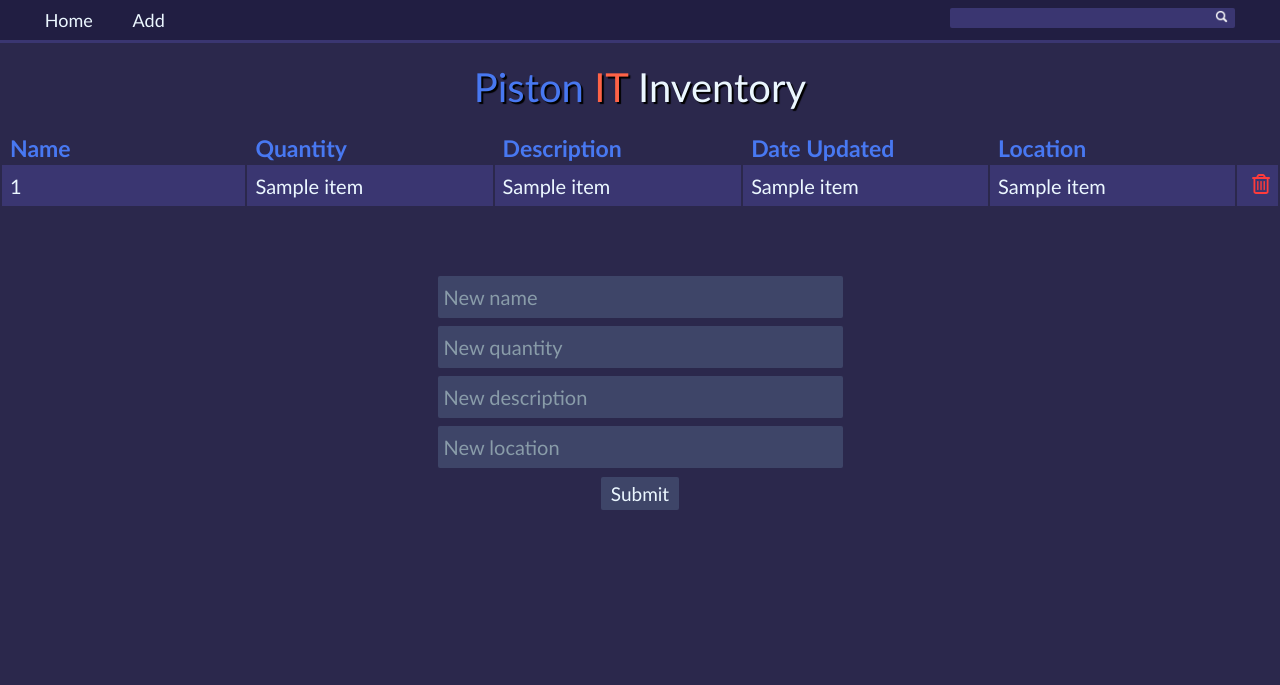
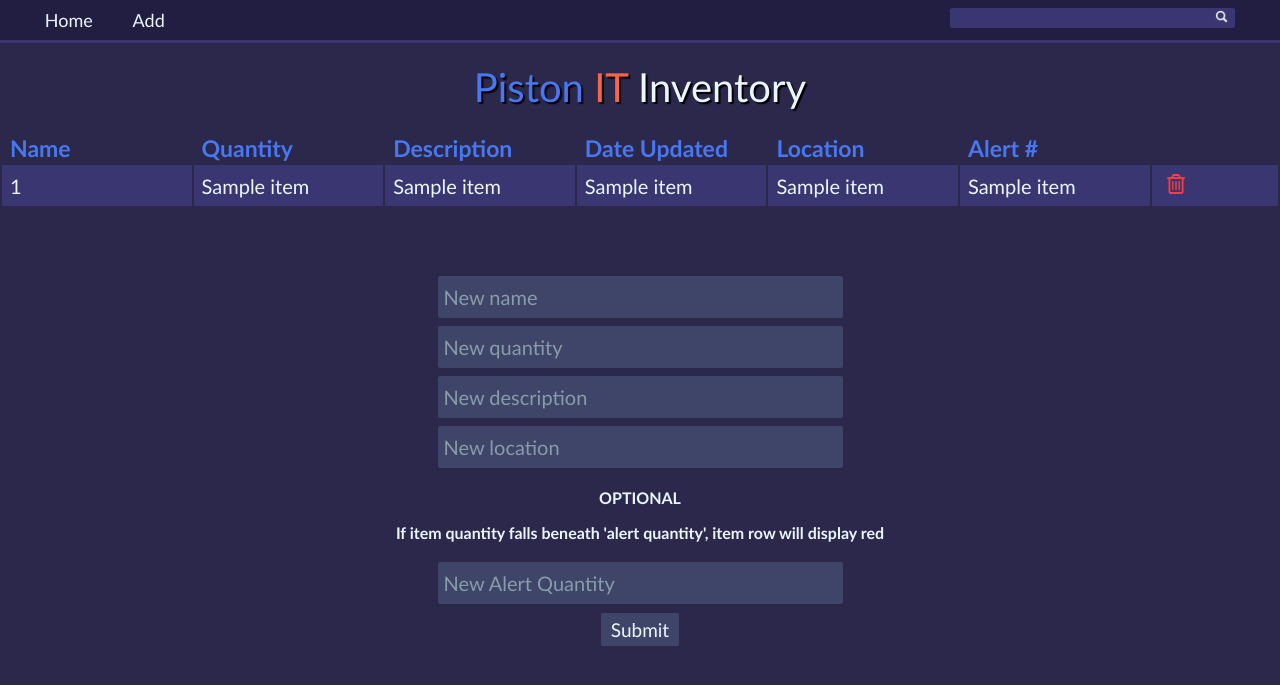
Before and after one commit to aliburkemper12/inventory-system-piston, a Flask app: template src/templates/edit.html in a window 1280 px wide. Shown: the top 685 px of the page. Run offline with Flask 3, Linux system fonts and the light colour scheme; the template is opened without the code that fills it: most values are stand-ins (such as "Sample title", 1, 10 or a date in 2020).

Commit message:
added d_q in sub.html

```diff
--- a/src/app.py
+++ b/src/app.py
@@ -34,16 +34,15 @@
 def home():
     conn = get_db_connection()
     cursor = conn.cursor()
+
     if request.method == "POST":
         name = request.form.get("fname")
         data = cursor.execute('SELECT * FROM item WHERE name = ?', (name,)).fetchall()
         print(data)
 
         if len(data) != 0:
-            print('non-empty')
             return render_template("edit.html", data=data)
         else:
-            print('like')
             data = cursor.execute('SELECT * FROM item WHERE name LIKE ?', ('%' + name + '%',)).fetchall()
             return render_template("index.html", data=data)
 
@@ -85,18 +84,26 @@
 @app.route('/add', methods=["GET", "POST"])
 def add():
     if request.method == "POST":
-        print('in add')
         conn = get_db_connection()
         cursor = conn.cursor()
         new_name = request.form.get("new_name")
         new_quant = request.form.get("new_quant")
         new_desc = request.form.get("new_desc")
         new_location = request.form.get("new_location")
+        new_alert = request.form.get("new_alert")
+        print(new_alert)
 
         if new_name and new_quant and new_desc and new_location:
-            command = 'INSERT INTO item VALUES (?, ?, ?, ?, ?)'
-            cursor.execute(command, (new_name, new_quant, new_desc, str(date.today()), new_location))
-            conn.commit()
+            if new_alert:
+                print('new alert')
+                command = 'INSERT INTO item VALUES (?, ?, ?, ?, ?, ?)'
+                cursor.execute(command, (new_name, new_quant, new_desc, str(date.today()), new_location, new_alert))
+                conn.commit()
+            else:
+                command = 'INSERT INTO item VALUES (?, ?, ?, ?, ?, ?)'
+                cursor.execute(command, (new_name, new_quant, new_desc, str(date.today()), new_location, 'None'))
+                conn.commit()
+
             data = cursor.execute('SELECT * FROM item').fetchall()
             conn.close()
 
@@ -136,7 +143,26 @@
 
     return render_template("index.html", data=data)
 
+@app.route('/update_q_sub', methods=["POST", "GET"])
+def update_q_sub():
+    conn = get_db_connection()
+    cursor = conn.cursor()
+    name = request.form.get("name")
+    q = request.form.get("d_q")
+    location = request.form.get("flocation")
 
+    if q != "":
+        command = 'UPDATE item SET quantity = ? WHERE name = ?;'
+        cursor.execute(command, (q, name))
+
+        command = 'UPDATE item SET date = ? WHERE name = ?;'
+        cursor.execute(command, (str(date.today()), name))
+        conn.commit()
+
+    data = cursor.execute('SELECT * FROM item WHERE location = ?', (location,)).fetchall()
+    conn.close()
+
+    return render_template("sub.html", data=data)
 
 @app.route("/field_edit", methods=["POST"])
 def field_edit():
@@ -147,6 +173,7 @@
     new_quant = request.form.get("new_quant")
     new_desc = request.form.get("new_desc")
     new_location = request.form.get("new_location")
+    new_alert = request.form.get("new_alert")
 
     if new_name != "":
         command = 'UPDATE item SET name = ? WHERE name = ?;'
@@ -169,7 +196,12 @@
         cursor.execute(command, (new_location, name))
         conn.commit()
 
-    if new_name or new_quant or new_desc or new_location:
+    if new_alert != "":
+        command = 'UPDATE item SET alert = ? WHERE name = ?;'
+        cursor.execute(command, (new_alert, name))
+        conn.commit()
+
+    if new_name or new_quant or new_desc or new_location or new_alert:
         command = 'UPDATE item SET date = ? WHERE name = ?;'
         cursor.execute(command, (str(date.today()), name))
         conn.commit()
--- a/src/db_func.py
+++ b/src/db_func.py
@@ -29,6 +29,7 @@
         password TEXT NOT NULL
         );
         '''
+
     cursor.execute(create_query)
     cursor.execute(create_login)
     print("Table created!")
--- /dev/null
+++ b/src/static/script.js
@@ -0,0 +1,23 @@
+window.onload = function() {
+    getAlert();
+};
+
+function getAlert() {
+    console.log("executing")
+    var table = document.getElementById("myTable");
+    var rows = table.getElementsByTagName("tr");
+
+    for (var i = 1; i < rows.length; i++) { // start from 1 to skip header row
+        var cells = rows[i].getElementsByTagName("td");
+        var quantity = parseInt(cells[2].getAttribute("data-quantity"));
+        var alert = parseInt(cells[6].getAttribute("data-hidden"));
+
+        if (quantity <= alert) {
+            rows[i].cells[1].style.background = "rgba(255,99,71, 0.6)";
+            rows[i].cells[2].style.background = "rgba(255,99,71, 0.6)";
+            rows[i].cells[3].style.background = "rgba(255,99,71, 0.6)";
+            rows[i].cells[4].style.background = "rgba(255,99,71, 0.6)";
+            rows[i].cells[5].style.background = "rgba(255,99,71, 0.6)";
+        }
+    }
+}
--- a/src/templates/edit.html
+++ b/src/templates/edit.html
@@ -2,6 +2,7 @@
 <head>
 <title>IT Inventory</title>
 <link rel="stylesheet" type="text/css" href="static/style.css">
+<script src="static/script.js"></script>
 <head>
 <html>
     <body>
@@ -21,22 +22,26 @@
         <div class="title">
             <a id="piston">Piston<a> <a id="IT">IT<a> Inventory
         </div>
-        <table style="width:100%">
+        <table id="myTable" style="width:100%">
             <tr>
-                <th width="20%" align="left">Name</th>
-                <th width="20%" align="left">Quantity</th>
-                <th width="20%" align="left">Description</th>
-                <th width="20%" align="left">Date Updated</th>
-                <th width="20%" align="left">Location</th>
+                <th style="display:none;"></th>
+                <th width="15%" align="left">Name</th>
+                <th width="15%" align="left">Quantity</th>
+                <th width="15%" align="left">Description</th>
+                <th width="15%" align="left">Date Updated</th>
+                <th width="15%" align="left">Location</th>
+                <th width="15%" align="left">Alert #</th>
             </tr>
             {%for item in data%}
             <tr>
                 <form id="new_name" action="{{ url_for("field_edit")}}" method="post">
-                <td width="20%"><input type="hidden" name="name" value="{{ item[0] }}">{{ item[0] }}</td>
-                <td width="20%">{{ item[1] }}</td>
-                <td width="20%">{{ item[2] }}</td>
-                <td width="20%">{{ item[3] }}</td>
-                <td width="20%">{{ item[4] }}</td></form>
+                <td style="display:none;"></td>
+                <td width="15%"><input type="hidden" name="name" value="{{ item[0] }}">{{ item[0] }}</td>
+                <td width="15%" data-quantity="{{ item[1] }}">{{ item[1] }}</td>
+                <td width="15%">{{ item[2] }}</td>
+                <td width="15%">{{ item[3] }}</td>
+                <td width="15%">{{ item[4] }}</td>
+                <td width="15%" data-hidden="{{ item[5] }}">{{ item[5] }}</td></form>
                 <form action="{{ url_for("delete")}}" method="post">
                 <input type="hidden" name="name" value="{{ item[0] }}">
                 <td width="auto" align="left"><button class="delete" type="submit"><img src="static/trash.png" alt=""></button></td></form>
@@ -56,6 +61,11 @@
             <div>
                 <input id="new" form="new_name" autocomplete="off" type="text" id="change" name="new_location" placeholder="New location">
             </div>
+            <p>OPTIONAL</p>
+            <p>If item quantity falls beneath 'alert quantity', item row will display red</p>
+            <div>
+                <input id="new" form="new_name" autocomplete="off" type="text" id="change" name="new_alert" placeholder="New Alert Quantity">
+            </div>
             <td width="20%"><button form="new_name" type="submit" class="submit">Submit</button></td>
         </h4>
     </body>
```
Also changed, not shown: src/templates/add.html (+6 -1 lines), src/templates/index.html (+6 -3 lines), src/templates/sub.html (+10 -3 lines), src/inventory.db.
